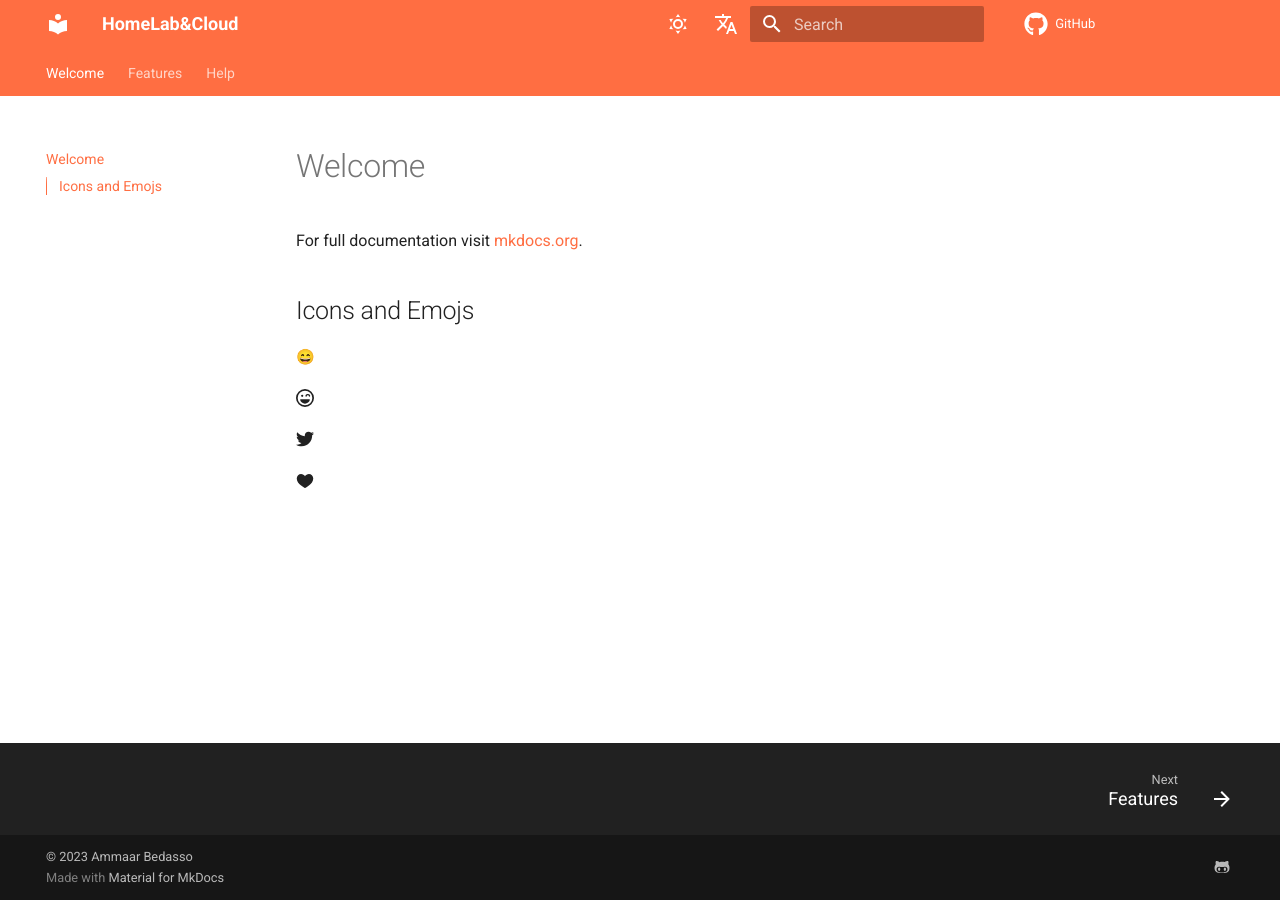
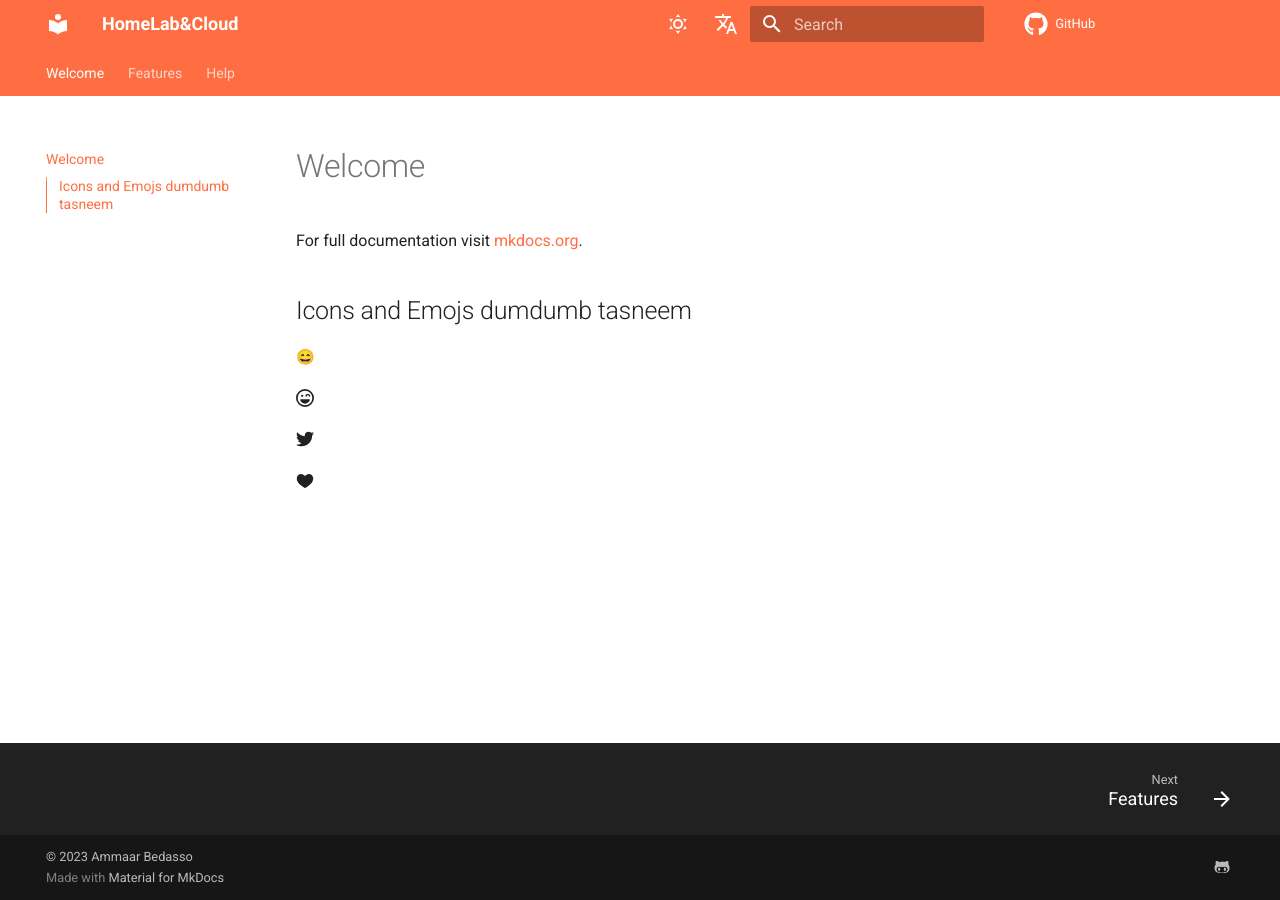
Before and after one commit to Ammaar-e/mkdocs, an MkDocs documentation site: the page built from docs/index.md, in a window 1280 px wide. Built offline with MkDocs 1.6.1 and Material for MkDocs 9.7.7, drawn with Linux system fonts in a browser that asks for light colours; emoji names are drawn with the system emoji font; comment, search, counter and statistics services are not loaded.

Commit message:
Update index.md

```diff
--- a/docs/index.md
+++ b/docs/index.md
@@ -2,7 +2,7 @@
 
 For full documentation visit [mkdocs.org](https://www.mkdocs.org).
 
-## Icons and Emojs
+## Icons and Emojs dumdumb tasneem
 
 :smile:
 
```
